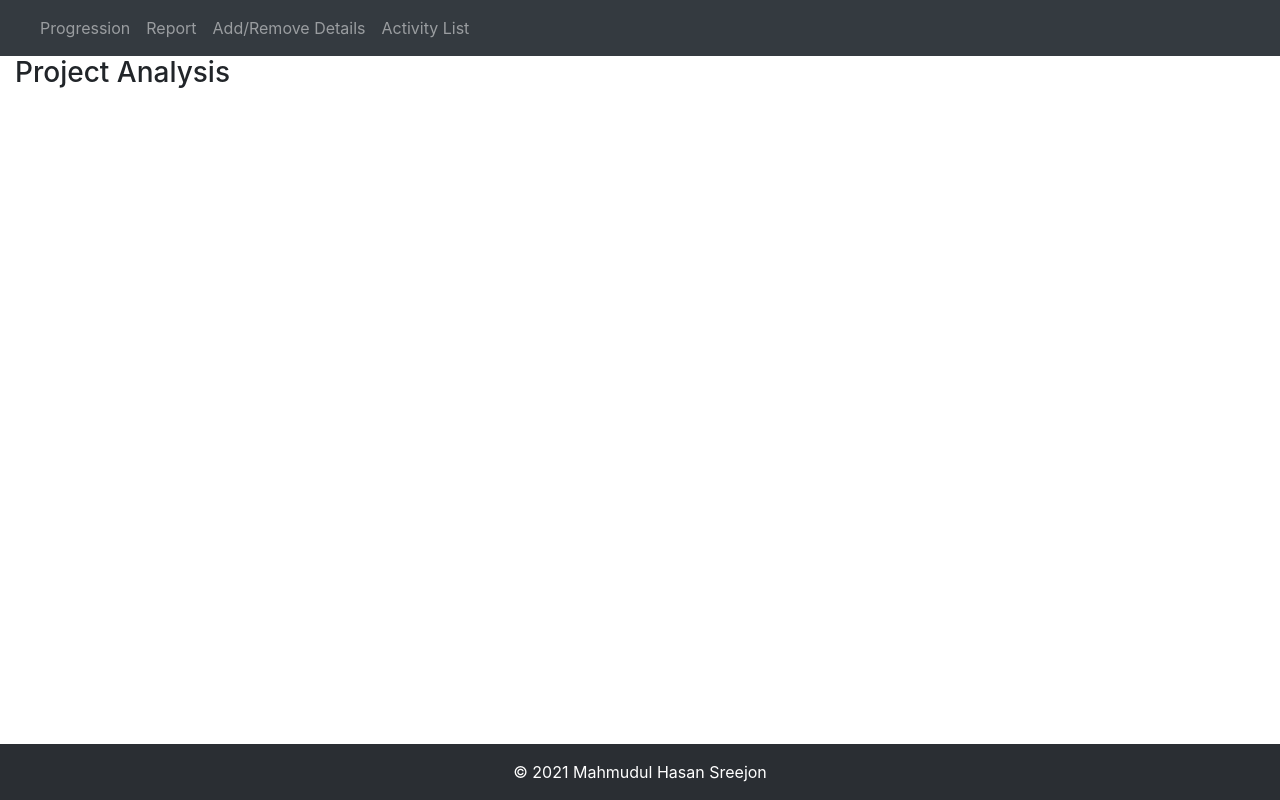
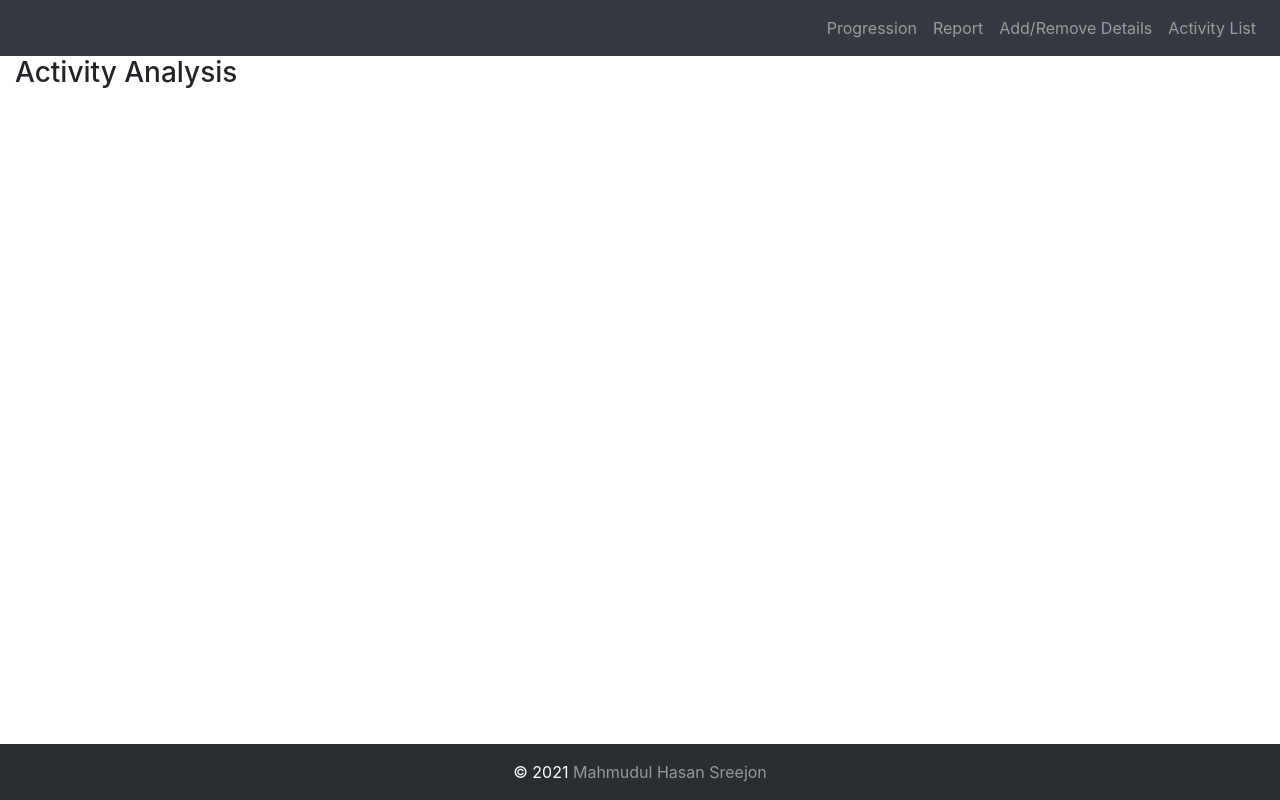
Before and after one commit to mahmudul-hasan-sreejon/progress-tracker, a PHP site: template resources/templates/chart2.php in a window 1280 px wide. Run offline with PHP 8.4, Linux system fonts and the light colour scheme; the template is opened without the code that fills it, so the values that code supplies are empty.

Commit message:
Update styles

```diff
--- a/resources/templates/chart2.php
+++ b/resources/templates/chart2.php
@@ -1,5 +1,6 @@
             <!-- Chart 2 -->
             <div class="col-sm-5 chart-2">
-                <h3>Project Analysis</h3>
+                <h3>Activity Analysis</h3>
+
                 <div id="live_data"></div>
             </div>
--- a/resources/templates/footer.php
+++ b/resources/templates/footer.php
@@ -1,8 +1,8 @@
     <!-- Footer -->
     <footer class="bg-dark text-center text-white">
-        <div class="text-center p-3" style="background-color: rgba(0, 0, 0, 0.2);">
+        <div class="text-center p-3 copyright-container" style="background-color: rgba(0, 0, 0, 0.2);">
             © <?php echo date("Y"); ?>
-            <a class="text-white" href="https://mahmudul-hasan-sreejon.com/" target="_blank">Mahmudul Hasan Sreejon</a>
+            <a href="https://mahmudul-hasan-sreejon.com/" target="_blank">Mahmudul Hasan Sreejon</a>
         </div>
     </footer>
 
--- a/resources/templates/header.php
+++ b/resources/templates/header.php
@@ -34,7 +34,7 @@
         </button>
 
         <div class="collapse navbar-collapse" id="collapsibleNavbar">
-            <ul class="navbar-nav">
+            <ul class="navbar-nav ml-auto">
                 <li class="nav-item <?php echo ($currentPage === 'index') ? 'active' : ''; ?>">
                     <a class="nav-link" href="index.php">Progression</a>
                 </li>
--- a/styles/style.css
+++ b/styles/style.css
@@ -1,13 +1,13 @@
 #legend_1,
 #legend_2 {
-	height: 50px;
+	max-height: 50px;
 	text-align: center;
 }
 
 #legend_1 span,
 #legend_2 span {
 	display: inline-block;
-	padding: 15px 15px;
+	padding: 10px;
 }
 
 #legend_1 span:after,
@@ -33,3 +33,13 @@ footer {
 	width: 100%;
 	padding: 0;
 }
+
+footer .copyright-container a {
+	color: rgba(255, 255, 255, .5);
+	text-decoration: none;
+}
+footer .copyright-container a:focus,
+footer .copyright-container a:hover {
+	color: rgba(255, 255, 255, .75);
+	text-decoration: none;
+}
```
